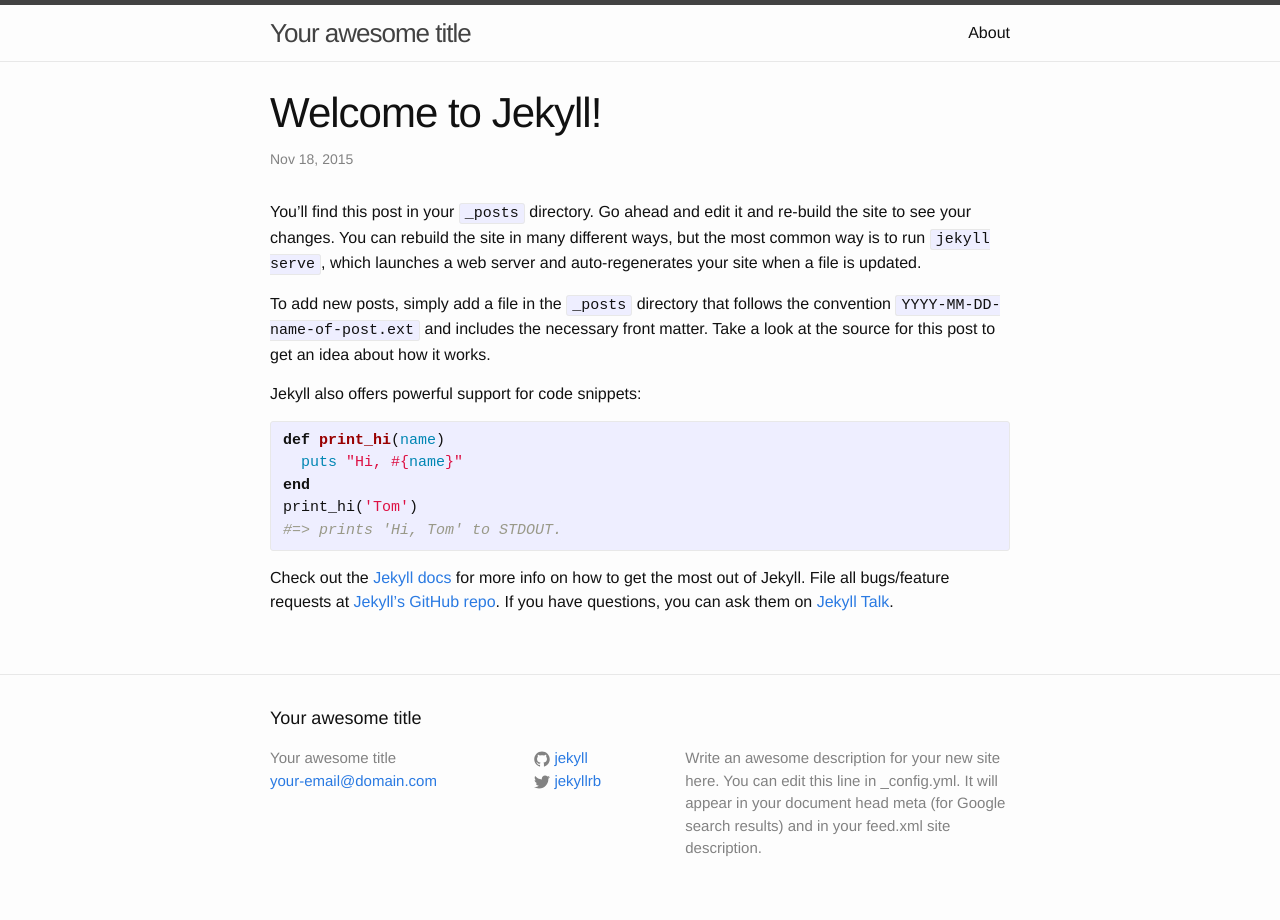
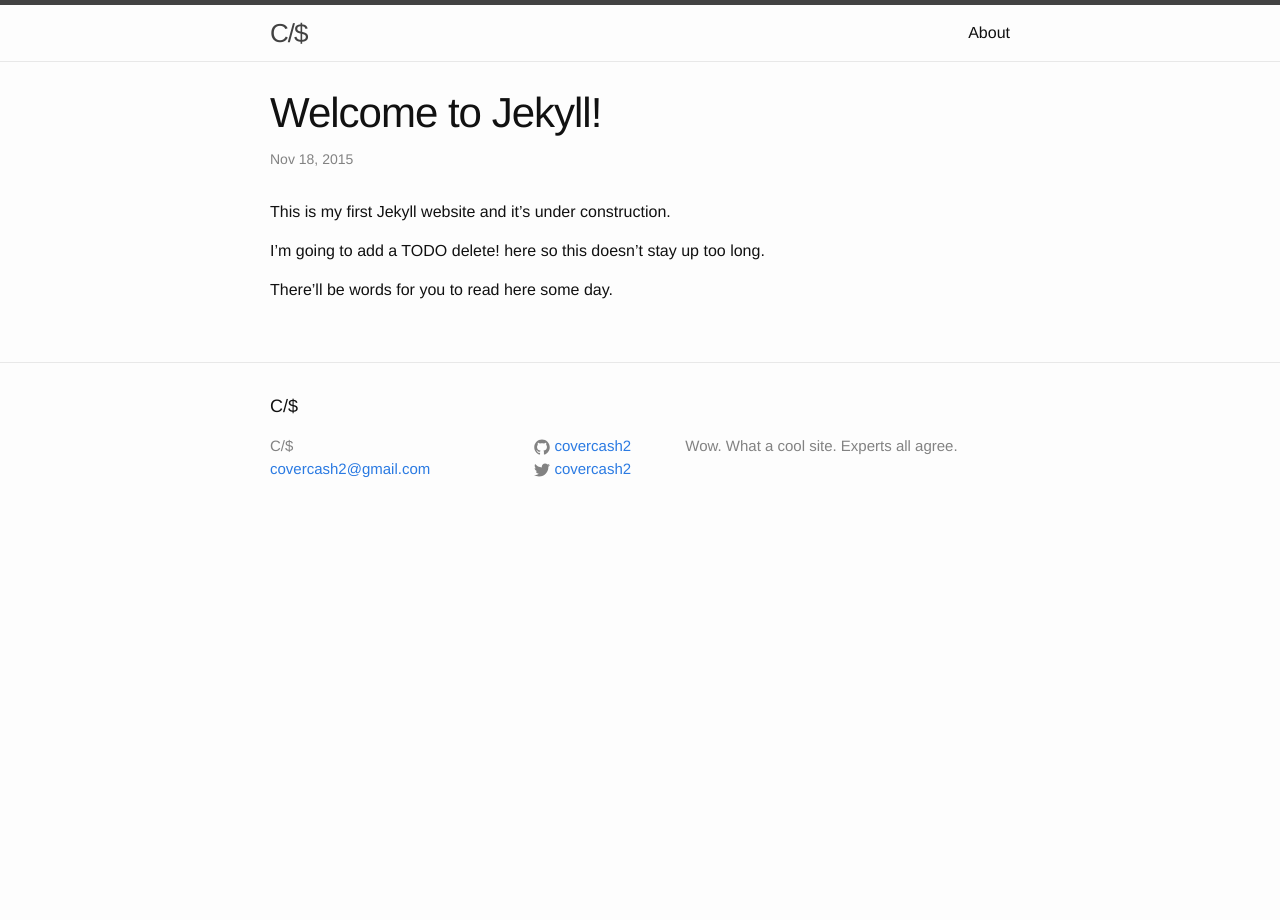
Before and after one commit to covercash2/covercash2.github.io, a Jekyll site: the page built from _posts/2015-11-18-welcome-to-jekyll.markdown, in a window 1280 px wide. Built offline with Jekyll 4.4.1, drawn with Linux system fonts in a browser that asks for light colours.

Commit message:
first edit

```diff
--- /dev/null
+++ b/Gemfile
@@ -0,0 +1,3 @@
+source 'https://rubygems.org'
+
+gem 'github-pages'
--- a/_config.yml
+++ b/_config.yml
@@ -6,16 +6,16 @@
 # 'jekyll serve'. If you change this file, please restart the server process.
 
 # Site settings
-title: Your awesome title
-email: your-email@domain.com
+title: C/$
+email: covercash2@gmail.com
 description: > # this means to ignore newlines until "baseurl:"
-  Write an awesome description for your new site here. You can edit this
-  line in _config.yml. It will appear in your document head meta (for
-  Google search results) and in your feed.xml site description.
+  Wow. What a cool site. Experts all agree.
 baseurl: "" # the subpath of your site, e.g. /blog
 url: "http://yourdomain.com" # the base hostname & protocol for your site
-twitter_username: jekyllrb
-github_username:  jekyll
+twitter_username: covercash2
+github_username:  covercash2
 
 # Build settings
 markdown: kramdown
+
+highlighter: pygments
--- a/_posts/2015-11-18-welcome-to-jekyll.markdown
+++ b/_posts/2015-11-18-welcome-to-jekyll.markdown
@@ -4,22 +4,9 @@ title:  "Welcome to Jekyll!"
 date:   2015-11-18 00:52:18 -0600
 categories: jekyll update
 ---
-You’ll find this post in your `_posts` directory. Go ahead and edit it and re-build the site to see your changes. You can rebuild the site in many different ways, but the most common way is to run `jekyll serve`, which launches a web server and auto-regenerates your site when a file is updated.
 
-To add new posts, simply add a file in the `_posts` directory that follows the convention `YYYY-MM-DD-name-of-post.ext` and includes the necessary front matter. Take a look at the source for this post to get an idea about how it works.
+This is my first Jekyll website and it's under construction.
 
-Jekyll also offers powerful support for code snippets:
+I'm going to add a TODO delete! here so this doesn't stay up too long.
 
-{% highlight ruby %}
-def print_hi(name)
-  puts "Hi, #{name}"
-end
-print_hi('Tom')
-#=> prints 'Hi, Tom' to STDOUT.
-{% endhighlight %}
-
-Check out the [Jekyll docs][jekyll-docs] for more info on how to get the most out of Jekyll. File all bugs/feature requests at [Jekyll’s GitHub repo][jekyll-gh]. If you have questions, you can ask them on [Jekyll Talk][jekyll-talk].
-
-[jekyll-docs]: http://jekyllrb.com/docs/home
-[jekyll-gh]:   https://github.com/jekyll/jekyll
-[jekyll-talk]: https://talk.jekyllrb.com/
+There'll be words for you to read here some day.
```
Also changed, not shown: Gemfile.lock (added), 1 other file.
